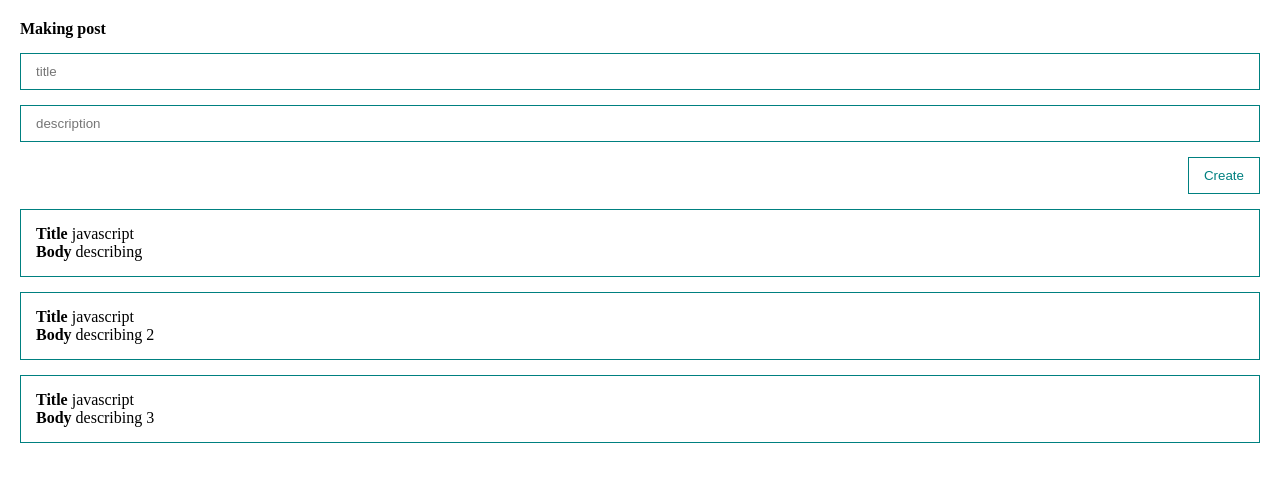
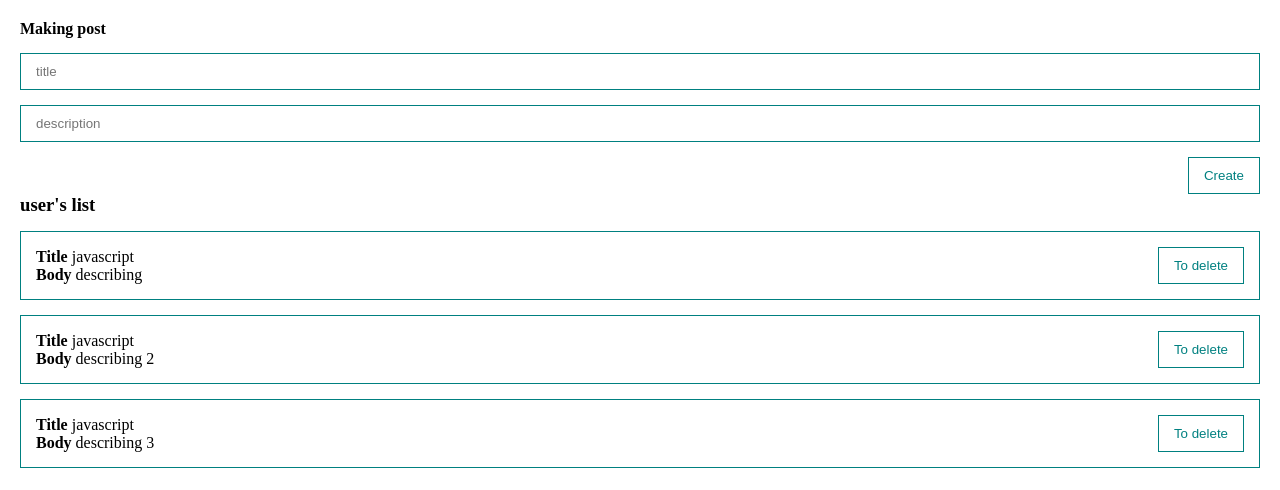
Before and after one commit to StraussJack/Vue_proj_3, a Vue app: page / in a window 1280 px wide. Shown: the top 490 px of the page. Built offline with nearby package versions, Linux system fonts and the light colour scheme.

Commit message:
added components

```diff
--- a/src/App.vue
+++ b/src/App.vue
@@ -1,8 +1,11 @@
 <template>
 
     <div class="app">
-        <post-form/>
-        <post-list :posts="posts"/>
+        <post-form
+        @create="createPost"/>
+        <post-list
+         :posts="posts"
+          />
 
 
 
@@ -25,21 +28,12 @@ export default {
                 { id: 2, title: ' javascript', body: ' describing 2' },
                 { id: 3, title: ' javascript', body: ' describing 3' },
             ],
-            title: '',
-            body: '',
+
         }
     },
     methods: {
-        createPost() {
-            const newPost = {
-                id: Date.now(),
-                title: this.title,
-                body: this.body,
-
-            }
-            this.posts.push(newPost);
-            this.title = '';
-            this.body = '';
+        createPost(post) {
+           this.posts.push(post);
 
         },
 
@@ -53,6 +47,7 @@ export default {
     margin: 0;
     padding: 0;
     box-sizing: border-box;
+
     .app {
         padding: 20px;
     }
--- a/src/components/PostForm.vue
+++ b/src/components/PostForm.vue
@@ -3,23 +3,44 @@
     <form @submit.prevent>
         <h4>Making post</h4>
         <input
-             v-bind:value="post.title"
-             @input="post.title = $event.target.value"
-              class="input" type="text" placeholder="title">
-            <input
-             v-bind:value="post.body"
-             @input="post.body = $event.target.value"
-             class="input" type="text" placeholder="description">
-            <button class="btn">Create</button>
+        v-model="post.title"
+         class="input"
+         type="text"
+        placeholder="title">
+        <input v-model="post.body"
+        class="input"
+        type="text"
+        placeholder="description">
+        <my-button
+
+         style="align-self: flex-end; margin-top: 15px;"
+         @click="createPost"
+         >
+         Create
+        </my-button>
     </form>
 </template>
 
 <script>
+import MyButton from '@/components/UI/MyButton.vue'
+export default {
+    components:{
+        MyButton,
 
-export default {
-    data () {
+    },
+    data() {
         return {
             post: {
+                title: '',
+                body: '',
+            }
+        }
+    },
+    methods: {
+        createPost(){
+            this.post.id = Date.now();
+            this.$emit('create', this.post , 'second param', 'third param')
+            this.post = {
                 title: '',
                 body: '',
             }
@@ -34,6 +55,7 @@ export default {
     display: flex;
     flex-direction: column;
 }
+
 .input {
     width: 100%;
     border: 1px solid teal;
@@ -41,12 +63,5 @@ export default {
     margin-top: 15px;
 }
 
-    .btn {
-        margin-top: 15px;
-        align-self: flex-end;
-        padding: 10px 15px;
-        background: none;
-        color: teal;
-        border: 1px solid teal;
-    }
+
 </style>
--- /dev/null
+++ b/src/components/PostItem.vue
@@ -0,0 +1,41 @@
+<template>
+    <div class="post" >
+        <div>
+ <div><strong>Title </strong>{{ post.title }}</div>
+            <div><strong>Body </strong>{{ post.body }}</div>
+        </div>
+           <div class="post__buttons">
+          <my-button>
+            To delete
+          </my-button>
+           </div>
+
+        </div>
+</template>
+<script>
+import MyButton from '@/components/UI/MyButton.vue'
+export default {
+    components: {
+        MyButton,
+    },
+    props: {
+        post: {
+            type: Object,
+            required: true,
+        }
+    }
+}
+
+</script>
+
+<style scoped>
+.post {
+        padding: 15px;
+        border: 1px solid teal;
+        margin-top: 15px;
+        display: flex;
+        align-items: center;
+        justify-content: space-between;
+    }
+
+</style>
--- a/src/components/PostList.vue
+++ b/src/components/PostList.vue
@@ -1,13 +1,16 @@
 <template>
-     <div class="post" v-for="post in posts">
-            <div><strong>Title </strong>{{ post.title }}</div>
-            <div><strong>Body </strong>{{ post.body }}</div>
-
-        </div>
+    <div>
+        <h3>user's list</h3>
+        <post-item
+         v-for="post in posts"
+         :post="post"/>
+    </div>
 </template>
 
 <script>
+import PostItem from './PostItem.vue';
 export default {
+    components: {PostItem},
     props: {
         posts: {
             type: Array,
@@ -21,11 +24,7 @@ export default {
 
 <style scoped>
 
-.post {
-        padding: 15px;
-        border: 1px solid teal;
-        margin-top: 15px;
-    }
+
 
 
 </style>
--- /dev/null
+++ b/src/components/UI/MyButton.vue
@@ -0,0 +1,21 @@
+<template>
+    <button class="btn">
+        <slot>
+        </slot>
+
+    </button>
+
+</template>
+
+<script>
+
+</script>
+
+<style scoped>
+.btn {
+    padding: 10px 15px;
+    background: none;
+    color: teal;
+    border: 1px solid teal;
+}
+</style>
```
Lines whose indentation alone changed are shown as unchanged.
